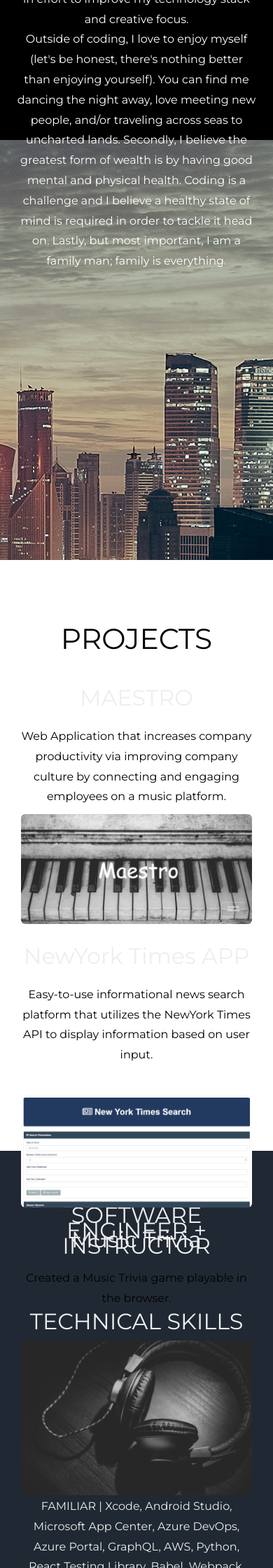
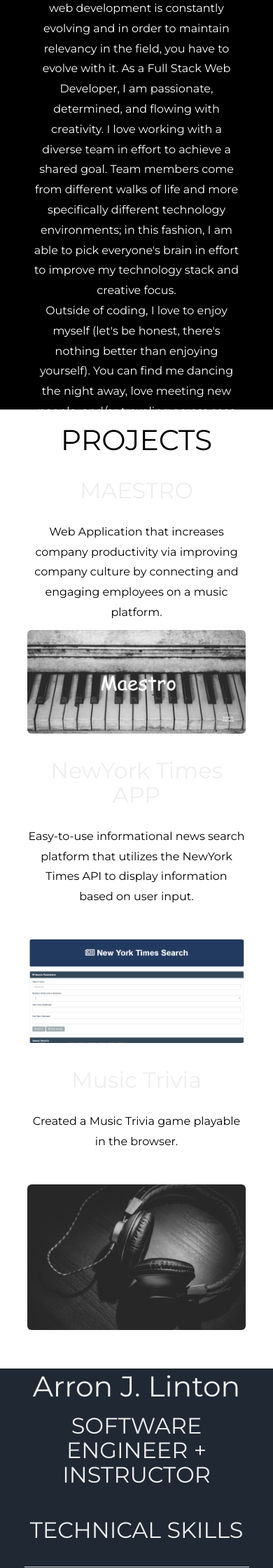
Before and after one commit to ArronJLinton/ArronJ-Linton, a PHP site: page / in a window 390 px wide. Shown: the part 1160-3400 px from the top of the page at 70% size. Run offline with PHP 8.4, Linux system fonts and the light colour scheme; some libraries are stand-ins or nearby versions.

Commit message:
layout edits

```diff
--- a/assets/css/style.css
+++ b/assets/css/style.css
@@ -2,6 +2,9 @@ body {
   font: 20px Montserrat, sans-serif;
   line-height: 1.8;
   color: #f5f6f7;
+  height: '100%';
+  display: flex;
+  flex-direction: column;
 }
 
 * {
@@ -26,7 +29,7 @@ p {
 
 .navbar-fixed-top.scrolled {
   background-color:  #202833 !important;
-  transition: background-color 200ms linear;
+  /* transition: background-color 200ms linear; */
 }
 
 .navbar {
@@ -38,7 +41,11 @@ p {
 
 .navbar-nav  li a:hover {
   color: #233a60 !important;
-  background-color: transparent;
+  /* background-color: transparent; */
+}
+
+main {
+  flex: 1 0 auto;
 }
 
 /*First Container*/
@@ -50,7 +57,7 @@ p {
 }
 
 .parallax-container {
-  height: 600px;
+  height: 100vh;
 }
 
 /*First Container Text*/
@@ -64,17 +71,21 @@ p {
 .bg-2 {
   background-color: black;
   color: #ffffff;
-  height: 90vh;
+  height: 100vh;
 }
 
 h3, #about h3 {
   color: white;
 }
 
-#about-summary {
+#about {
+  height: 100vh
+}
+
+/* #about-summary {
   margin-left: 15%;
   margin-right: 15%;
-}
+} */
 
 #myModal {
   width: 85%;
@@ -95,23 +106,27 @@ h3, #about h3 {
 .bg-3 {
   background-color: #ffffff;
   color: #555555;
-  height: 100vh;
+  /* height: 100vh; */
+  display: flex;
+  flex-direction: column;
+  justify-content: center;
 }
 
 /* ====== CONTACT SECTION ====== */
 .bg-4 {
   color: #eeeeee;
   background-color:#202833;
-  height: 80vh;
+  height: 90vh;
   margin: 0 auto;
-  /* background: url("../images/old_wall.png"); */
+  display: flex;
+  flex-direction: column;
+  justify-content: center;
 }
 
-#contact-caption {
-  margin-bottom: 50px;
-  font-weight: bold;
-  font-style: italic;
-}
+/* #contact-caption {
+  /* margin-bottom: 50px; */
+
+/* } */
 
 .container-fluid {
   padding-top: 70px;
@@ -119,7 +134,7 @@ h3, #about h3 {
 }
 
 #skills {
-  margin: 40px auto;
+  /* margin: 40px auto; */
 }
 
 h3, #connect h3, #contact p {
@@ -127,8 +142,8 @@ h3, #connect h3, #contact p {
 }
 
 h4, #connect h4 {
-  margin-bottom: 15px;
-  line-height: 22px;
+  /* margin-bottom: 15px; */
+  /* line-height: 22px; */
   color: #eeeeee;
 }
 
@@ -147,28 +162,28 @@ h4 {
   color: #fffffa;
   background-color: #c61118;
   display: inline-block;
-  font-size: 56px;
+  font-size: 45px;
   border-radius:25px;
   height: auto;
   text-align:center;
   padding:8px;
   line-height: 56px;
-  width: 75px;
-  margin: 0 1px 6px;
-  margin-top: 50px;
+  width: 70px;
+  margin: 30px 1px 6px;
+  /* margin-top: 50px; */
 }
 
 footer {
   background-color: #202833;
-  margin: 0;
   color: white;
   padding: 25px;
-  width: 100%;
+  flex-shrink: 0;
 }
 
 .copyright {
   color:#eeeeee;
   font-size: 14px;
+  /* margin-top: 30px; */
 }
 
 /*Media Screen Tags*/
@@ -178,11 +193,22 @@ footer {
 }
 
 @media screen and (max-width: 768px) {
-
+  /* CONTACT SECTION */
+  .bg-4 {
+    /* color: #eeeeee;
+    background-color:#202833; */
+    /* height: 100vh; */
+    /* margin: 0 auto; */
+    /* background: url("../images/old_wall.png"); */
+  }
 }
 
 @media screen and (max-width: 640px) {
 
+  /* NAVBAR */
+  .navbar-fixed-top  {
+    position: static
+  }
   .container-fluid {
     max-width: 640px;
     width: 100%;
@@ -206,29 +232,13 @@ footer {
     margin-right: 2%;
   }
 
-/*Message form panel*/
-  #message-form {
-    max-width: 550px;
-    width: 100%;
-    margin: auto;
-    text-align: center;
-    float: none;
-  }
 
-/*Connect Panel*/
-  #connect {
-    max-width: 550px;
-    width: 100%;
-    margin: auto;
-    margin-top: 75px;
-    max-height: 300px;
-    height: 100%;
-    text-align: center;
-    float: none;
-  }
-
-  .social {
-    height: 100px;
-    width: 85px;
+/* CONTACT SECTION */
+  .bg-4 {
+    /* color: #eeeeee;
+    background-color:#202833; */
+    /* height: 100vh; */
+    /* margin: 0 auto; */
+    /* background: url("../images/old_wall.png"); */
   }
 }
--- a/index.html
+++ b/index.html
@@ -2,7 +2,6 @@
 <html lang="en">
 <head>
   <title>Arron J. Linton</title>
-
   <!-- Linking Reset StyleSheet -->
   <link rel="stylesheet" type="text/css" href="./assets/css/reset.css">
   <meta charset="utf-8">
@@ -25,9 +24,8 @@
   <script src="https://maxcdn.bootstrapcdn.com/bootstrap/3.3.7/js/bootstrap.min.js"></script>
   <script src="https://www.gstatic.com/firebasejs/3.9.0/firebase.js"></script>
   <script type="text/javascript" src="./assets/javascript/app.js"></script>
-
 </head>
-<body data-spy="scroll" data-target=".navbar-fixed-top">
+<body>
   <script async src="//pagead2.googlesyndication.com/pagead/js/adsbygoogle.js"></script>
   <!-- How To Add Font Awesome Social Icons In Blog Or Website3 -->
   <ins class="adsbygoogle"
@@ -40,7 +38,7 @@
   </script>
 <!-- Navbar -->
 <div class="container" id="navbar">
-  <nav class="navbar transparent navbar-custom navbar-fixed-top top-nav-collapse" role="navigation">
+  <nav class="navbar navbar-custom navbar-fixed-top top-nav-collapse" role="navigation">
     <div class="navbar-header">
       <button type="button" class="navbar-toggle" data-toggle="collapse" data-target="#myNavbar">
         <span class="icon-bar"></span>
@@ -62,7 +60,7 @@
 </div> <!-- End of Navigation -->
 
 <!-- First Container -->
-
+<main>
 <div class="parallax-container background-pics">
   <div class="parallax"><img src="./assets/images/beach.jpeg"></div>
     <div class="parallax container" id="front-caption">
@@ -74,7 +72,7 @@
 <!-- Second Container -->
 <div id="about" class="container-fluid bg-2 text-center">
   <h3 class="margin">ABOUT ME</h3>
-  <div id="about-summary" class="row">
+  <div class="container">
     <p>First and foremost, I never thought I'd love application development as much as I do now. I love the fact that web development is constantly evolving and in order to maintain relevancy in the field, you have to evolve with it.
     As a Full Stack Web Developer, I am passionate, determined, and flowing with creativity. I love working with a diverse team in effort to achieve a shared goal. Team members come from different walks of life and more specifically different technology environments; in this fashion, I am able to pick everyone's brain in effort to improve my technology stack and creative focus.
     <br>
@@ -86,31 +84,36 @@
   </div>
 </div>
 
-  <div class="parallax-container .background-pics">
+  <!-- <div class="parallax-container .background-pics">
     <div class="parallax"><img src="./assets/images/skyline.jpeg"></div>
-  </div>
+  </div> -->
 
 <!-- Third Container (Grid) -->
-<div class="container-fluid bg-3 text-center">
-  <h3 class="margin" id="projects" style="color:black">PROJECTS</h3>
+<div id="projects" class="container bg-3 text-center">
+  <h3 style="color:black">PROJECTS</h3>
   <div class="row">
-    <div class="col-sm-4">
+    <div class="col-sm-12">
       <h4>MAESTRO</h4>
       <p>Web Application that increases company productivity via improving company culture by connecting and engaging employees on a music platform.</p>
       <a href="https://arronjlinton.github.io/Maestro/"><img src="assets/images/maestro.png" class="img-responsive img-rounded margin project-image" alt="Maestro"></a>
     </div>
-    <div class="col-sm-4">
+  </row>
+  <row>
+    <div class="col-sm-12">
       <h4>NewYork Times APP</h4>
       <p>Easy-to-use informational news search platform that utilizes the NewYork Times API to display information based on user input.</p>
       <br>
       <a href="https://dry-fortress-57474.herokuapp.com/"><img src="./assets/images/nytimes.png" class="img-responsive img-rounded margin project-image" alt="NYTIMES"></a>
     </div>
-    <div class="col-sm-4">
+  </row>
+  <row>
+    <div class="col-sm-12">
       <h4>Music Trivia</h4>
       <p>Created a Music Trivia game playable in the browser.</p>
       <br>
       <a href="https://trivia-music.herokuapp.com/"><img src="./assets/images/musictrivia.jpg" class="img-responsive img-rounded margin project-image" alt="MUSIC TRIVIA"></a>
     </div>
+  </row>
   </div>
 </div>
 
@@ -174,7 +177,7 @@
   </div>
 </div>
 
-
+</main>
 <!-- Footer -->
 <footer class="text-center">
   <div class="copyright">
```
Lines whose indentation alone changed are shown as unchanged.
